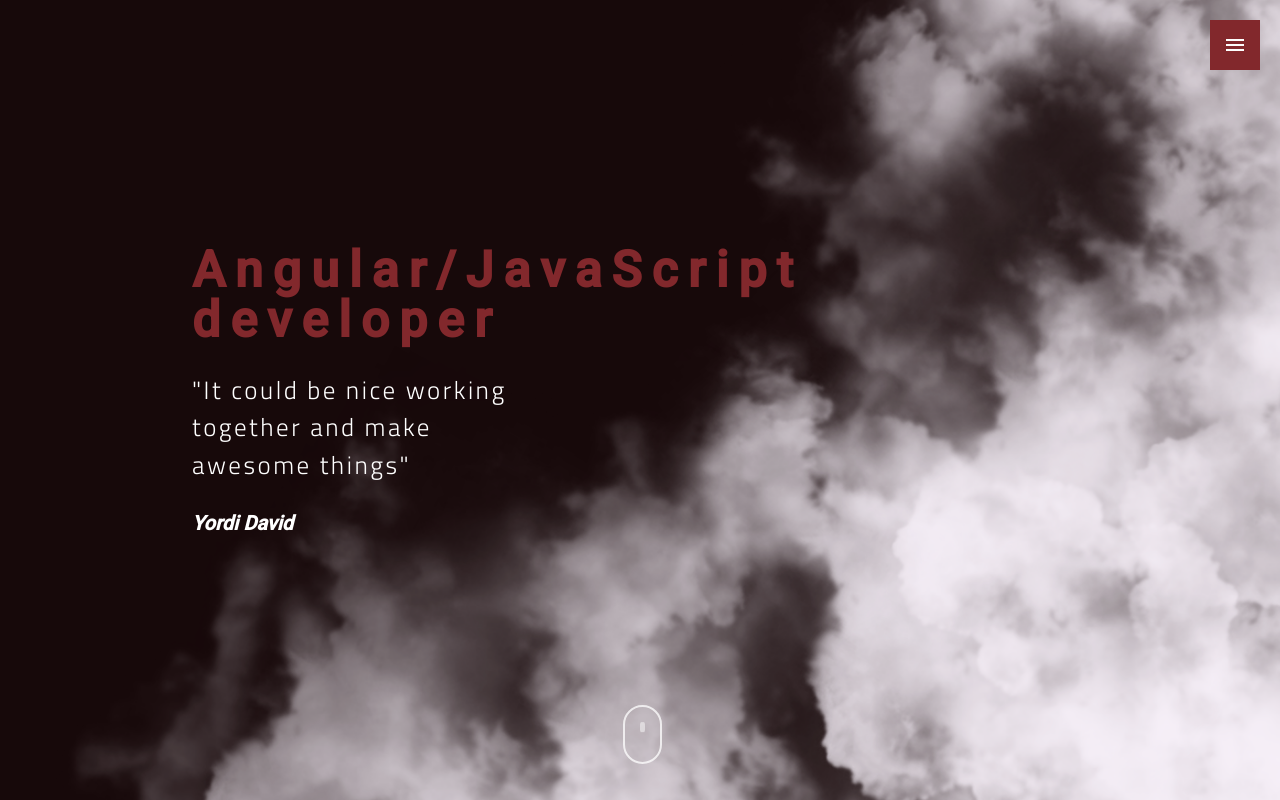
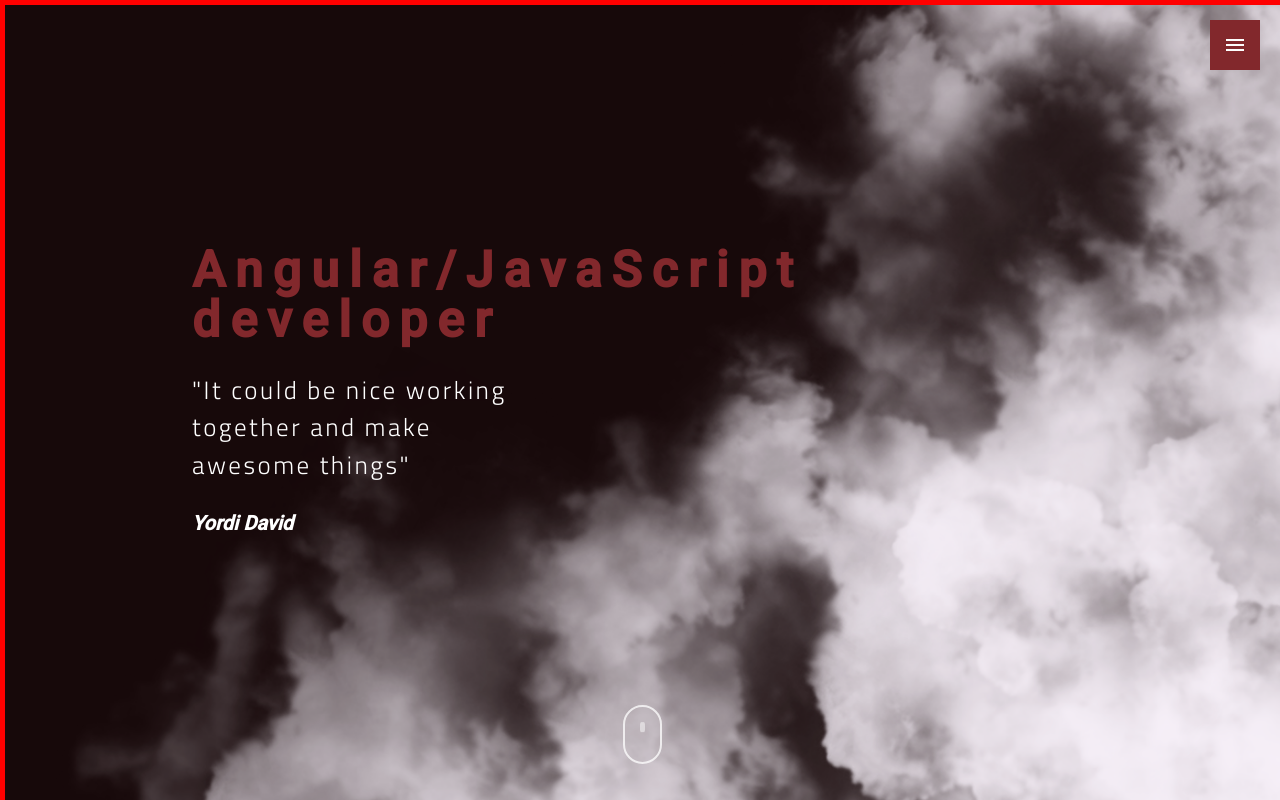
Before and after one commit to Yordinosaure/portfolio, an Angular app: page / in a window 1280 px wide. Shown: the top 800 px of the page. Built offline with nearby package versions, Linux system fonts and the light colour scheme.

Commit message:
canvas component

```diff
--- a/src/app/app.module.ts
+++ b/src/app/app.module.ts
@@ -10,6 +10,7 @@ import { ThreeTestComponent } from './components/three-test/three-test.component
 import { BrowserAnimationsModule } from '@angular/platform-browser/animations';
 import { PresentationComponent } from './components/presentation/presentation.component';
 import { HardSkillsComponent } from './components/hard-skills/hard-skills.component';
+import { Canvas3DComponent } from './components/shared/canvas3-d/canvas3-d.component';
 
 @NgModule({
   declarations: [
@@ -19,7 +20,8 @@ import { HardSkillsComponent } from './components/hard-skills/hard-skills.compon
     FooterComponent,
     ThreeTestComponent,
     PresentationComponent,
-    HardSkillsComponent
+    HardSkillsComponent,
+    Canvas3DComponent
   ],
   imports: [
     BrowserModule,
--- a/src/app/components/home/home.component.html
+++ b/src/app/components/home/home.component.html
@@ -1,4 +1,5 @@
 <!-- <div  #renderer class="canvas-wrapper">
 </div> -->
+<app-canvas3-d></app-canvas3-d>
 <app-presentation></app-presentation>
 <app-hard-skills></app-hard-skills>
--- /dev/null
+++ b/src/app/components/shared/canvas3-d/canvas3-d.component.html
@@ -0,0 +1,2 @@
+<div  #renderer class="canvas-wrapper">
+</div>
--- /dev/null
+++ b/src/app/components/shared/canvas3-d/canvas3-d.component.scss
@@ -0,0 +1,7 @@
+.canvas-wrapper {
+    width: 100vw;
+    height: 100vh;
+    position: fixed;
+    z-index: 2;
+    border: 5px solid red;
+}
--- /dev/null
+++ b/src/app/components/shared/canvas3-d/canvas3-d.component.ts
@@ -0,0 +1,33 @@
+import { Component, OnInit, ViewChild, ElementRef, HostListener } from '@angular/core';
+
+@Component({
+  selector: 'app-canvas3-d',
+  templateUrl: './canvas3-d.component.html',
+  styleUrls: ['./canvas3-d.component.scss']
+})
+export class Canvas3DComponent implements OnInit {
+
+  @ViewChild('renderer', {static: true})
+  rendererCanvas: ElementRef<HTMLDivElement>;
+
+  @HostListener('window:resize')
+  onResize(){
+    // this.threeService.resizeAction();
+  }
+
+  @HostListener('mousemove', ['$event'])
+  onMouseDrag(event){
+    // this.threeService.onMouseDragAction(event);
+  }
+
+  @HostListener('wheel', ['$event']) // for window scroll events
+  onScroll(event) {
+    // this.threeService.zoom(event.deltaY);
+  }
+
+  constructor() { }
+
+  ngOnInit(): void {
+  }
+
+}
```
Also changed, not shown: 1 other file (tests, documents, lock files or other folders).
